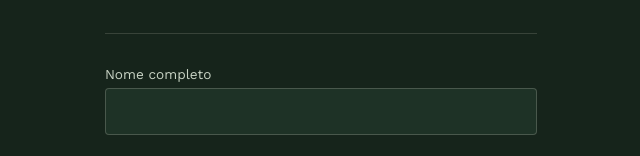
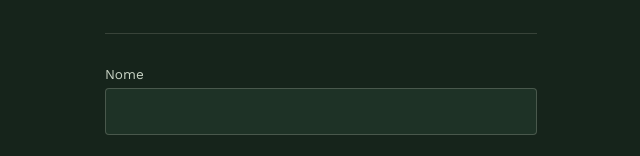
Before and after one commit to soumaisalex/Pitada, a React (Vite) app: page /cadastro in a window 1280 px wide. Shown: the part 134-290 px from the top of the page, without its empty margins (319-959 px from the left). Built offline with nearby package versions, Linux system fonts and the light colour scheme; no server answers.

Commit message:
Update label text for full name in Cadastro form

```diff
--- a/src/pages/Cadastro.tsx
+++ b/src/pages/Cadastro.tsx
@@ -39,7 +39,7 @@ export default function Cadastro() {
 
       <form onSubmit={aoSubmeter}>
         <div className="campo">
-          <label htmlFor="nome">Nome completo</label>
+          <label htmlFor="nome">Nome</label>
           <input id="nome" value={nome} onChange={(e) => setNome(e.target.value)} required />
         </div>
         <div className="campo">
```
